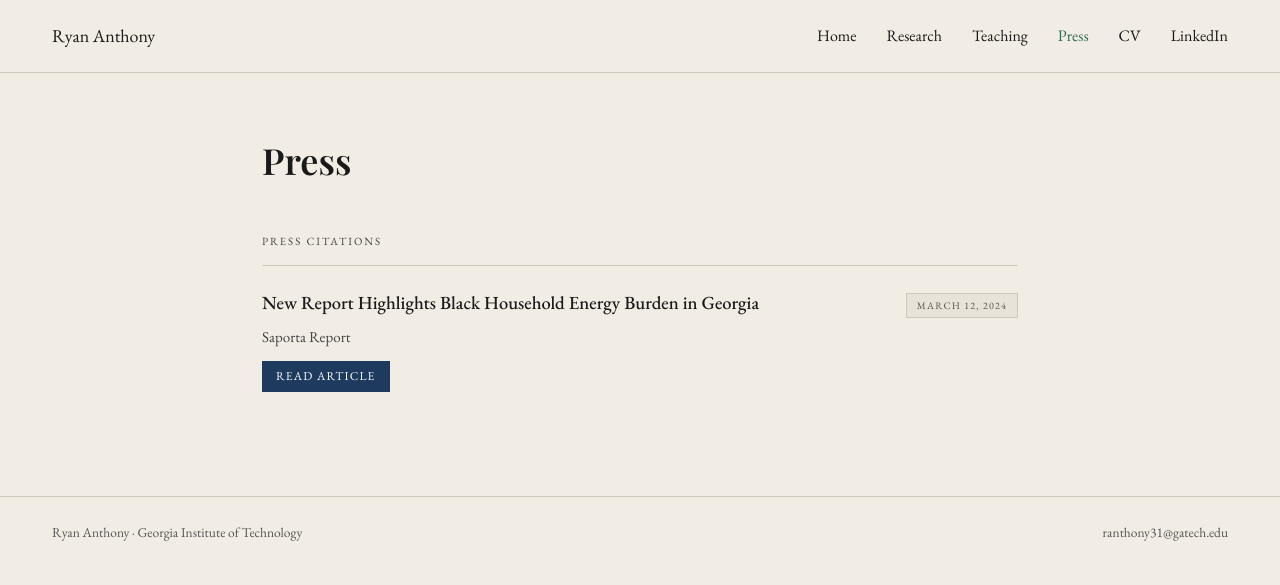
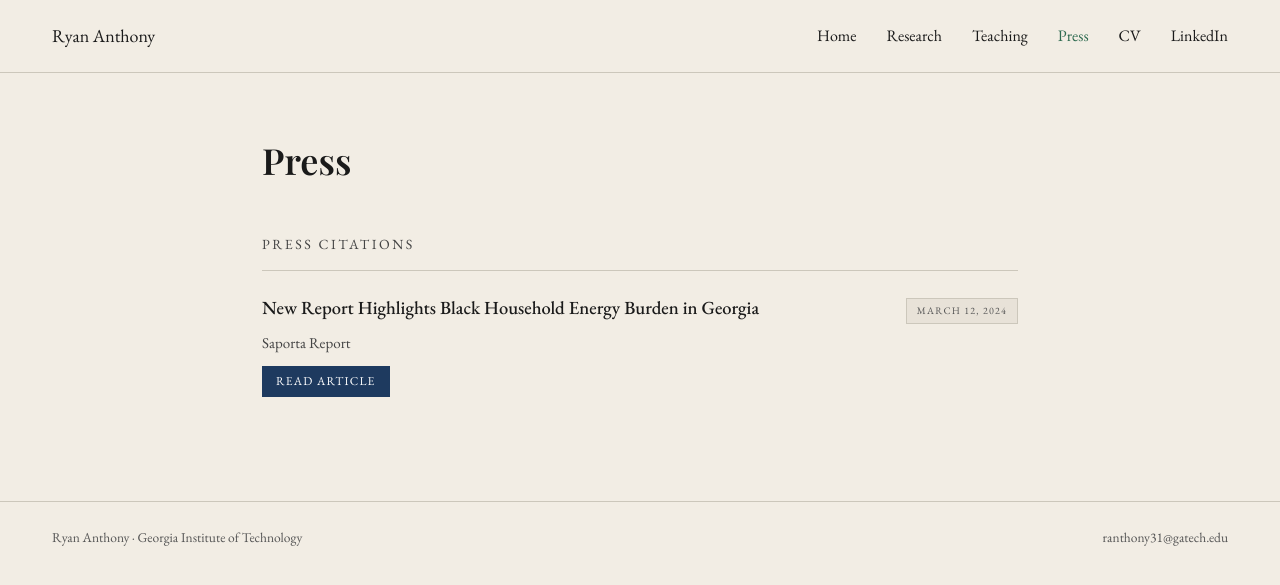
Before and after one commit to rant99/rant99.github.io, a Jekyll site: the page built from _pages/press.html, in a window 1280 px wide. Shown: the top 585 px of the page. Built offline with Jekyll 4.4.1, drawn with Linux system fonts in a browser that asks for light colours; some web fonts are replaced.

Commit message:
Increase subsection label font size

```diff
--- a/assets/css/main.css
+++ b/assets/css/main.css
@@ -195,7 +195,7 @@ a:hover { text-decoration: underline; text-underline-offset: 3px; }
 
 .subsection-label {
   font-family: var(--serif);
-  font-size: 11px;
+  font-size: 14px;
   letter-spacing: 0.18em;
   text-transform: uppercase;
   color: var(--ink-light);
```
